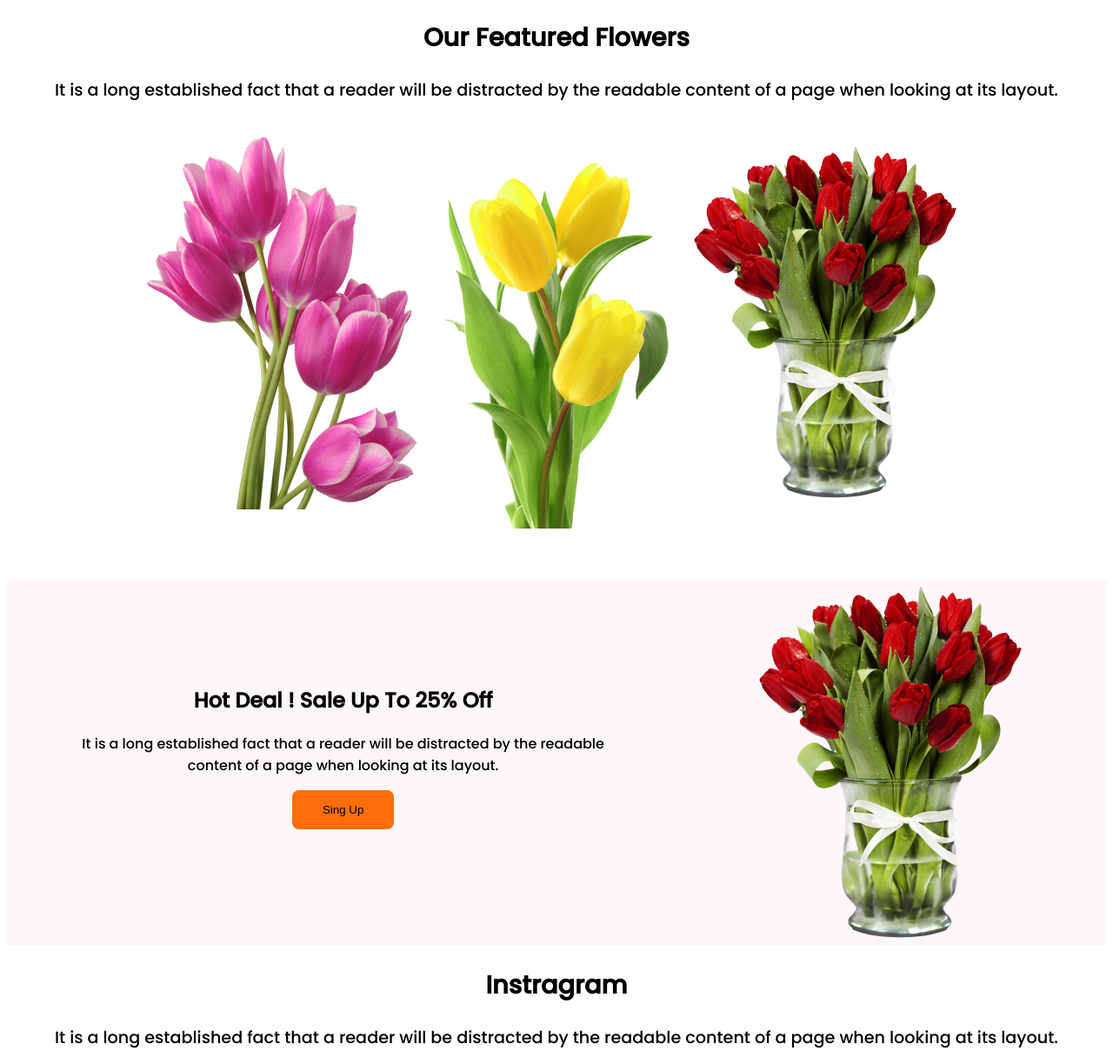
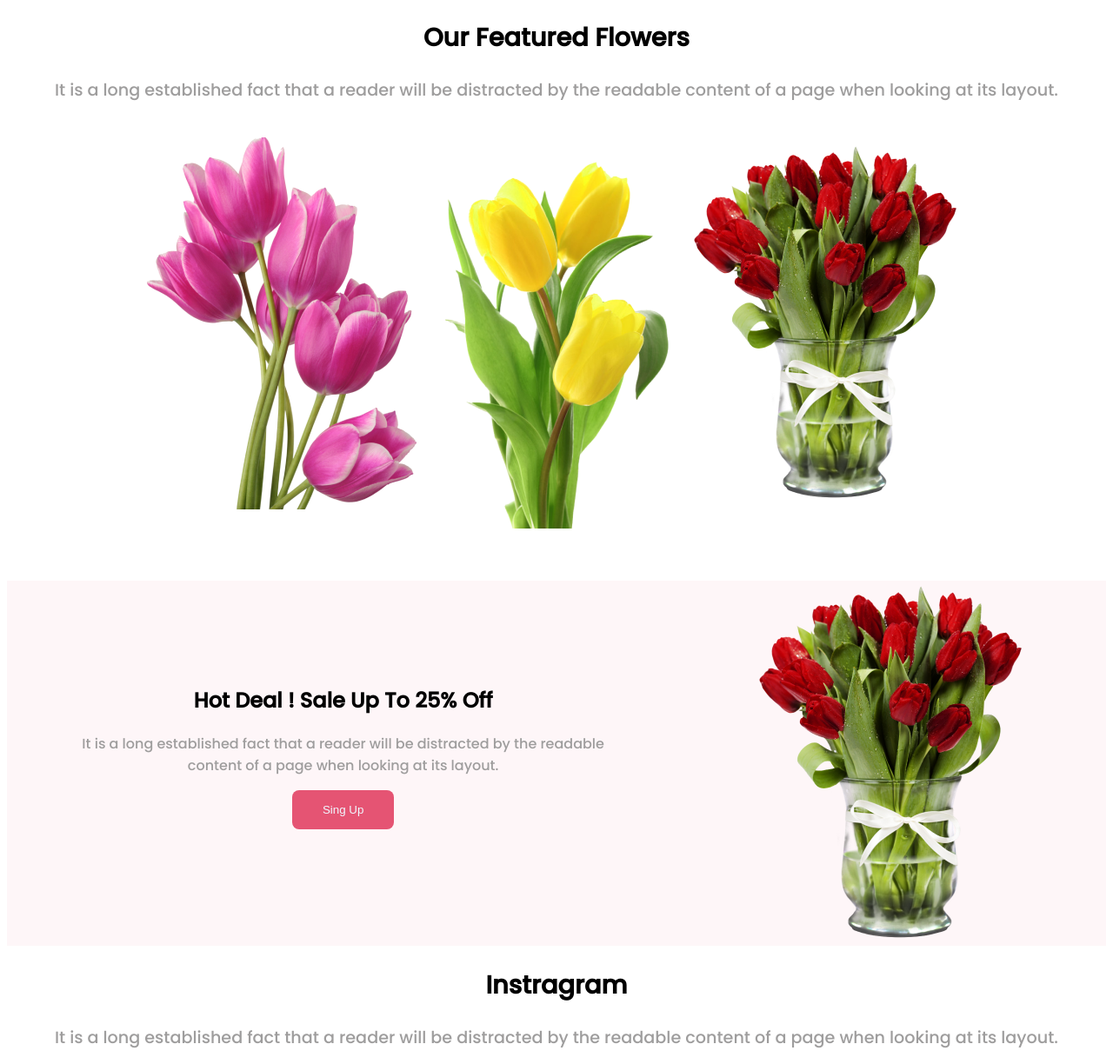
Before and after one commit to Sifat1111/Assignment-01, a plain HTML site: page index.html in a window 1280 px wide. Shown: the part 640-1864 px from the top of the page at 87% size. Drawn offline with Linux system fonts and the light colour scheme.

Commit message:
text color complete

```diff
--- a/index.html
+++ b/index.html
@@ -21,7 +21,7 @@
                 <h1 class="bannar-title">Let's make <br>
                     beautiful flowers a
                     part of your life</h1>
-                <p>It is a long established fact that a reader will be distracted by the readable
+                <p class="text-color">It is a long established fact that a reader will be distracted by the readable
                     content of a page when looking at its layout. The point of using Lorem Ipsum is
                     that it has a more-or-less normal distribution of letters</p>
                 <button class="btn-primary">Shop Now</button>
@@ -35,7 +35,8 @@
         <section>
             <div class="instragram">
                 <h2>Our Featured Flowers</h2>
-                <p>It is a long established fact that a reader will be distracted by the readable content of a page when
+                <p class="text-color">It is a long established fact that a reader will be distracted by the readable
+                    content of a page when
                     looking at its
                     layout.</p>
             </div>
@@ -49,9 +50,11 @@
             <div class="hot-banner">
                 <div class="banner-write">
                     <h1 class="">Hot Deal ! Sale Up To 25% Off</h1>
-                    <p>It is a long established fact that a reader will be distracted by the readable <br>content of a
+                    <p class="text-color">It is a long established fact that a reader will be distracted by the readable
+                        <br>content of a
                         page when looking at its
-                        layout.</p>
+                        layout.
+                    </p>
                     <button class="btn-primary">Sing Up</button>
                 </div>
                 <img src="image/pngwing 8.png" alt="">
@@ -60,7 +63,8 @@
         <section>
             <div class="instragram">
                 <h2>Instragram</h2>
-                <p>It is a long established fact that a reader will be distracted by the readable content of a page when
+                <p class="text-color">It is a long established fact that a reader will be distracted by the readable
+                    content of a page when
                     looking at its
                     layout.</p>
             </div>
@@ -83,7 +87,7 @@
         <section class="card-section">
             <div class="some-text">
                 <h1 class="get-into">Get The Latest Deals</h1>
-                <p>$30 coupon for first shopping</p>
+                <p class="text-color">$30 coupon for first shopping</p>
             </div>
             <div class="input-field">
                 <input class="input" type="email" name="" placeholder="Enter Your email" id="">
@@ -95,7 +99,7 @@
                 <h1>Some Importans Of flowers</h1>
 
                 </h1>
-                <ul class="">
+                <ul class="text-color">
                     <li>Flowers are very importants in our life</li>
                     <li>Our every Function to need flowers</li>
                     <li>Many people are selling flowers they lieds there life</li>
@@ -104,7 +108,7 @@
             </div>
             <div class="extra-tow">
                 <h1>How can we produce many Flower</h1>
-                <ul>
+                <ul class="text-color">
                     <li>We can plants more flowers</li>
                     <li>Some people they cultivate flowers we helps them</li>
                     <li>We can takecare flowers more</li>
--- a/styles/style.css
+++ b/styles/style.css
@@ -33,11 +33,21 @@ body {
 
 }
 
+/* p  */
+.text-color {
+    color: rgb(158, 157, 157);
+}
+
+/* p  */
+
+
 .btn-primary {
     border-radius: 8px;
-    background: #FD6E0A;
+    background: #E55473;
     padding: 15px 35px;
     border: 0;
+    color: aliceblue;
+
 }
 
 .hot-banner {
```
